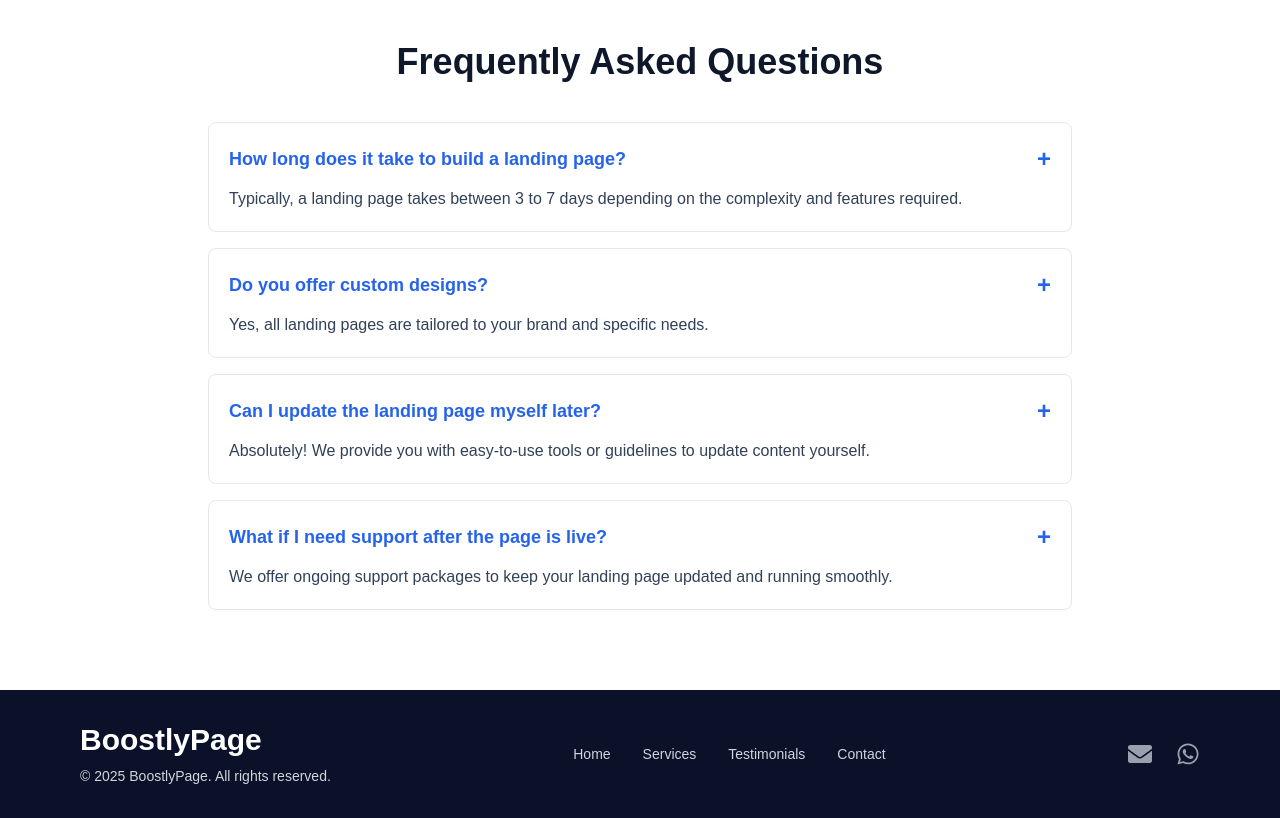
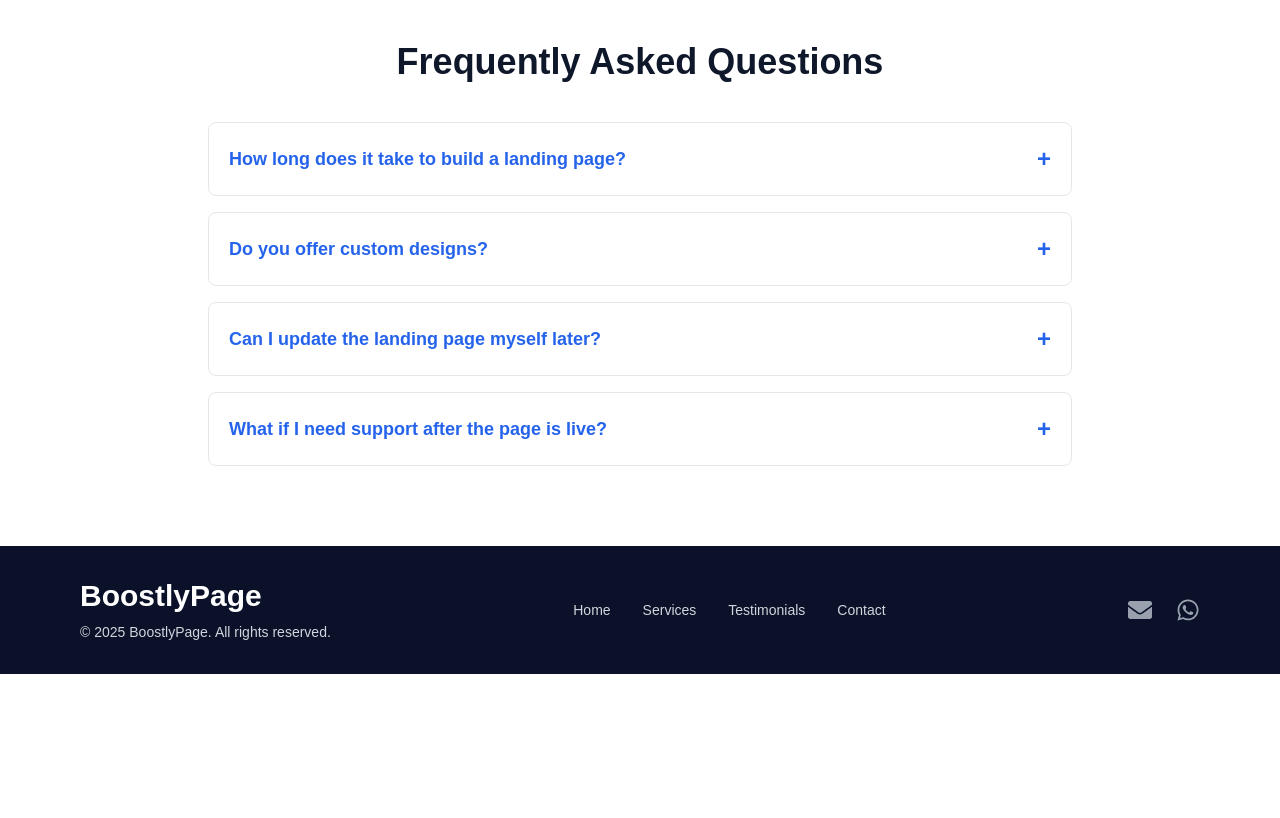
Before and after one commit to zrigou-dev/boostlypage, a Next.js app: page / in a window 1280 px wide. Shown: the part 4100-4918 px from the top of the page. After the commit the page ends 4774 px from the top, so only its background shows below. Built offline with nearby package versions, Linux system fonts and the light colour scheme.

Commit message:
edit faq

```diff
--- a/src/components/Faq.jsx
+++ b/src/components/Faq.jsx
@@ -54,7 +54,7 @@ export default function FAQ() {
                 {activeIndex === index ? "-" : "+"}
               </span>
             </h3>
-            {true  && (
+            {activeIndex === index && (
               <p className="mt-3 text-slate-700">{answer}</p>
             )}
           </div>
```
